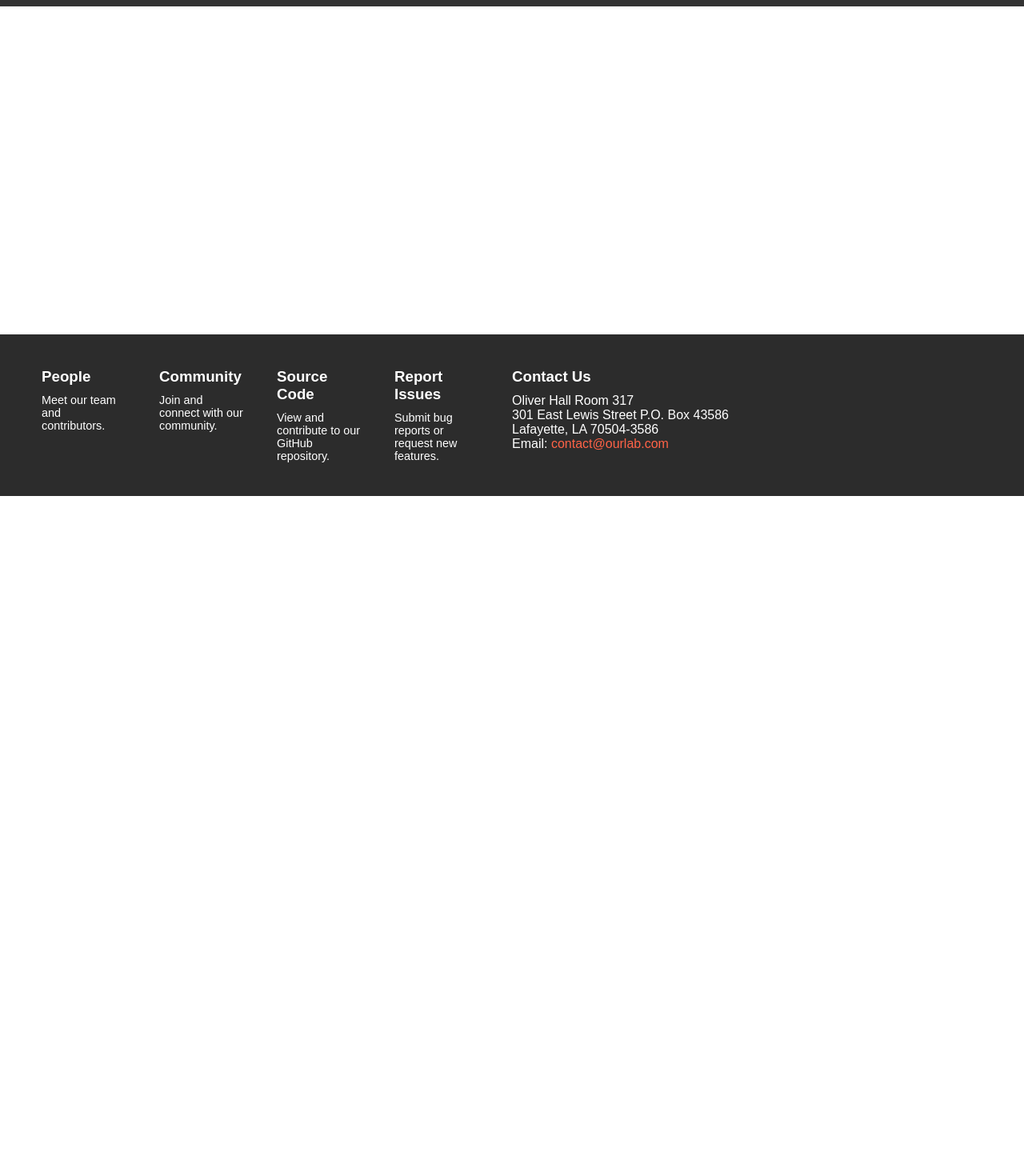
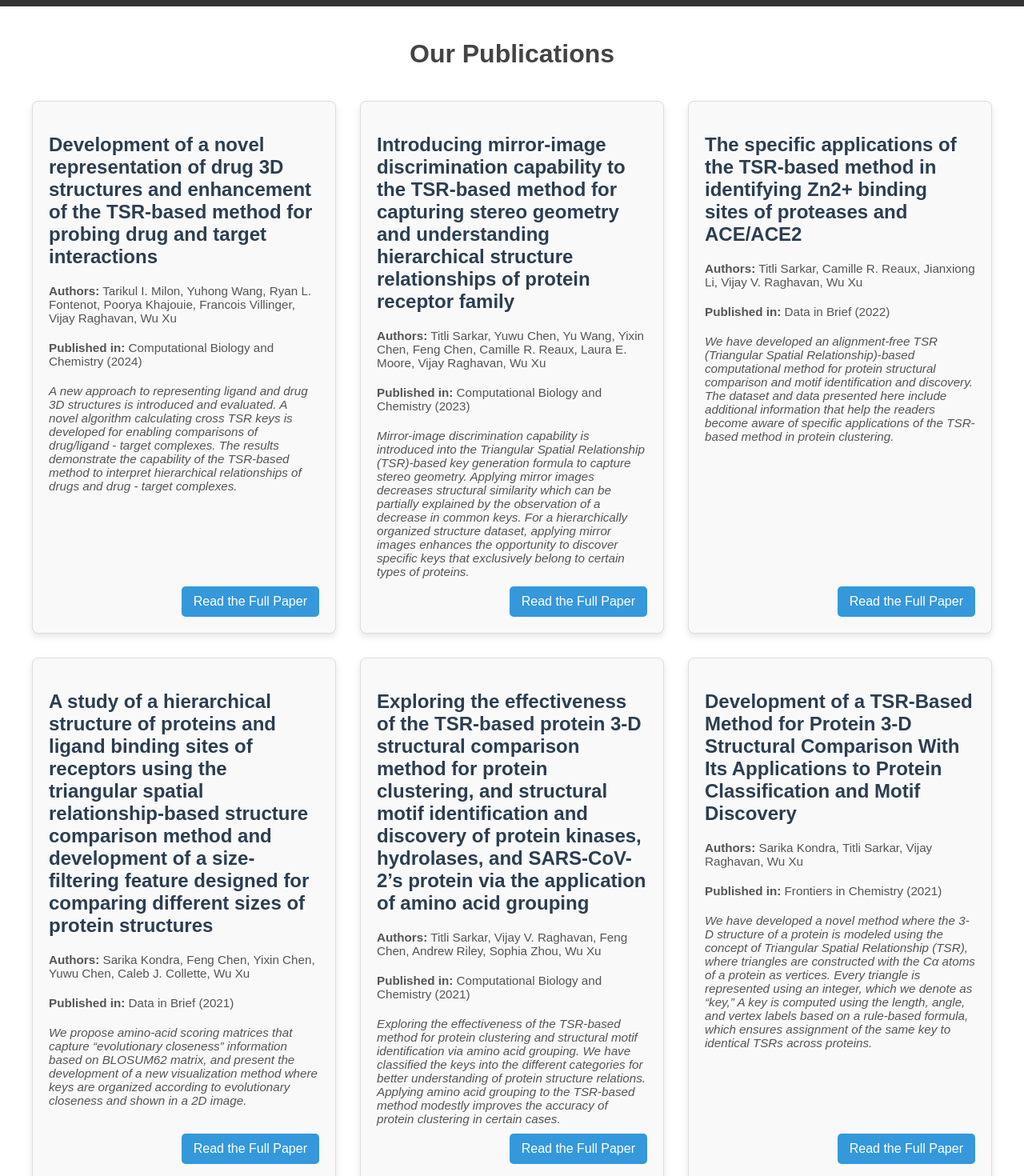
Before and after one commit to pooryakhajouie/TSR-WEB, a React (Create React App) app: page /publications in a window 1280 px wide. Shown: the part 180-1650 px from the top of the page at 80% size. Before the commit the page ends 800 px from the top, so only its background shows below. Built offline with nearby package versions, Linux system fonts and the light colour scheme.

Commit message:
Lab members

```diff
--- a/src/App.js
+++ b/src/App.js
@@ -15,7 +15,9 @@ import Sourcecode from './footer/SourceCode';
 import Problems from './footer/Problems';
 import Home from './components/Home'
 import ContactUs from './components/ContactUs';
+import Publications from './components/Publications';
 import './App.css';
+import ScrollToTop from './components/ScrollToTop';
 
 const App = () => {
   const [setActiveTab] = useState('tsr');
@@ -25,8 +27,10 @@ const App = () => {
       <div className="app-container">
         <Header setActiveTab={setActiveTab} />
         <div className="content">
+          <ScrollToTop />
           <Routes>
             <Route path="/" element={<Home />} />
+            <Route path="/publications" element={<Publications />} />
             <Route path="/contact" element={<ContactUs />} />
             <Route path="/people" element={<People />} />
             <Route path="/community" element={<Community />} />
--- a/src/components/Home.js
+++ b/src/components/Home.js
@@ -91,7 +91,7 @@ const Home = () => {
             </p>
             <a href="https://www.sciencedirect.com/science/article/pii/S1476927123000154" className="publication-link" target="_blank" rel="noopener noreferrer">Read More</a>
           </div>
-          <NavLink to="/contact" className="cta-button">See All Publications</NavLink>
+          <NavLink to="/publications" className="cta-button">See All Publications</NavLink>
         </div>
       </section>
 
--- /dev/null
+++ b/src/components/Publications.css
@@ -0,0 +1,93 @@
+/* Basic page styling */
+.publications-page {
+    padding: 20px;
+    max-width: 1200px;
+    margin: auto;
+    font-family: Arial, sans-serif;
+    color: #333;
+  }
+
+  .publication-heading {
+    text-align: center;
+    margin-bottom: 40px;
+    color: #444;
+  }
+
+  /* Grid for publications list */
+  .publications-page-list {
+    display: grid;
+    grid-template-columns: repeat(auto-fit, minmax(300px, 1fr));
+    gap: 30px;
+  }
+
+  /* Individual publication card styling */
+  .publication-page-card {
+    background-color: #f9f9f9;
+    border: 1px solid #ddd;
+    border-radius: 8px;
+    padding: 20px;
+    box-shadow: 0 4px 8px rgba(0, 0, 0, 0.1);
+    transition: transform 0.2s, box-shadow 0.2s;
+    display: flex;
+    flex-direction: column;
+    justify-content: space-between;
+  }
+
+  .publication-page-card:hover {
+    transform: translateY(-5px);
+    box-shadow: 0 8px 16px rgba(0, 0, 0, 0.2);
+  }
+
+  /* Paper title */
+  .publication-page-card h2 {
+    font-size: 1.5rem;
+    margin-bottom: 10px;
+    color: #2c3e50;
+  }
+
+  /* Author and publication details */
+  .publication-page-card p {
+    margin: 10px 0;
+    font-size: 0.95rem;
+    color: #555;
+  }
+
+  .abstract {
+    font-style: italic;
+    color: #777;
+  }
+
+  /* Link to the publication */
+  .publication-page-link {
+    align-self: flex-end;
+    margin-top: auto;
+    padding: 10px 15px;
+    background-color: #3498db;
+    color: white;
+    text-decoration: none;
+    border-radius: 5px;
+    transition: background-color 0.3s;
+  }
+
+  .publication-page-link:hover {
+    background-color: #2980b9;
+  }
+
+  /* Responsive adjustments */
+  @media (max-width: 768px) {
+    .publications-page {
+      padding: 10px;
+    }
+
+    .publication-card {
+      padding: 15px;
+    }
+
+    .publication-card h2 {
+      font-size: 1.3rem;
+    }
+
+    .publication-link {
+      padding: 8px 12px;
+    }
+  }
--- /dev/null
+++ b/src/components/Publications.js
@@ -0,0 +1,76 @@
+import React from 'react';
+import './Publications.css';
+
+const publicationsData = [
+  {
+    title: 'Development of a novel representation of drug 3D structures and enhancement of the TSR-based method for probing drug and target interactions',
+    authors: 'Tarikul I. Milon, Yuhong Wang, Ryan L. Fontenot, Poorya Khajouie, Francois Villinger, Vijay Raghavan, Wu Xu',
+    conference: 'Computational Biology and Chemistry',
+    year: 2024,
+    abstract: 'A new approach to representing ligand and drug 3D structures is introduced and evaluated. A novel algorithm calculating cross TSR keys is developed for enabling comparisons of drug/ligand - target complexes. The results demonstrate the capability of the TSR-based method to interpret hierarchical relationships of drugs and drug - target complexes.',
+    link: 'https://doi.org/10.1016/j.compbiolchem.2024.108117',
+  },
+  {
+    title: 'Introducing mirror-image discrimination capability to the TSR-based method for capturing stereo geometry and understanding hierarchical structure relationships of protein receptor family',
+    authors: 'Titli Sarkar, Yuwu Chen, Yu Wang, Yixin Chen, Feng Chen, Camille R. Reaux, Laura E. Moore, Vijay Raghavan, Wu Xu',
+    conference: 'Computational Biology and Chemistry',
+    year: 2023,
+    abstract: 'Mirror-image discrimination capability is introduced into the Triangular Spatial Relationship (TSR)-based key generation formula to capture stereo geometry. Applying mirror images decreases structural similarity which can be partially explained by the observation of a decrease in common keys. For a hierarchically organized structure dataset, applying mirror images enhances the opportunity to discover specific keys that exclusively belong to certain types of proteins.',
+    link: 'https://doi.org/10.1016/j.compbiolchem.2023.107824',
+  },
+  {
+    title: 'The specific applications of the TSR-based method in identifying Zn2+ binding sites of proteases and ACE/ACE2',
+    authors: 'Titli Sarkar, Camille R. Reaux, Jianxiong Li, Vijay V. Raghavan, Wu Xu',
+    conference: 'Data in Brief',
+    year: 2022,
+    abstract: 'We have developed an alignment-free TSR (Triangular Spatial Relationship)-based computational method for protein structural comparison and motif identification and discovery. The dataset and data presented here include additional information that help the readers become aware of specific applications of the TSR-based method in protein clustering.',
+    link: 'https://doi.org/10.1016/j.dib.2022.108629',
+  },
+  {
+    title: 'A study of a hierarchical structure of proteins and ligand binding sites of receptors using the triangular spatial relationship-based structure comparison method and development of a size-filtering feature designed for comparing different sizes of protein structures',
+    authors: 'Sarika Kondra, Feng Chen, Yixin Chen, Yuwu Chen, Caleb J. Collette, Wu Xu',
+    conference: 'Data in Brief',
+    year: 2021,
+    abstract: 'We propose amino-acid scoring matrices that capture “evolutionary closeness” information based on BLOSUM62 matrix, and present the development of a new visualization method where keys are organized according to evolutionary closeness and shown in a 2D image.',
+    link: 'https://doi.org/10.1002/prot.26215',
+  },
+  {
+    title: 'Exploring the effectiveness of the TSR-based protein 3-D structural comparison method for protein clustering, and structural motif identification and discovery of protein kinases, hydrolases, and SARS-CoV-2’s protein via the application of amino acid grouping',
+    authors: 'Titli Sarkar, Vijay V. Raghavan, Feng Chen, Andrew Riley, Sophia Zhou, Wu Xu',
+    conference: 'Computational Biology and Chemistry',
+    year: 2021,
+    abstract: 'Exploring the effectiveness of the TSR-based method for protein clustering and structural motif identification via amino acid grouping. We have classified the keys into the different categories for better understanding of protein structure relations. Applying amino acid grouping to the TSR-based method modestly improves the accuracy of protein clustering in certain cases.',
+    link: 'https://doi.org/10.1016/j.compbiolchem.2021.107479',
+  },
+  {
+    title: 'Development of a TSR-Based Method for Protein 3-D Structural Comparison With Its Applications to Protein Classification and Motif Discovery',
+    authors: 'Sarika Kondra, Titli Sarkar, Vijay Raghavan, Wu Xu',
+    conference: 'Frontiers in Chemistry',
+    year: 2021,
+    abstract: 'We have developed a novel method where the 3-D structure of a protein is modeled using the concept of Triangular Spatial Relationship (TSR), where triangles are constructed with the Cα atoms of a protein as vertices. Every triangle is represented using an integer, which we denote as “key,” A key is computed using the length, angle, and vertex labels based on a rule-based formula, which ensures assignment of the same key to identical TSRs across proteins.',
+    link: 'https://doi.org/10.3389/fchem.2020.602291',
+  }
+];
+
+const Publications = () => {
+  return (
+    <div className="publications-page">
+      <h1 className='publication-heading'>Our Publications</h1>
+      <div className="publications-page-list">
+        {publicationsData.map((publication, index) => (
+          <div className="publication-page-card" key={index}>
+            <h2>{publication.title}</h2>
+            <p><strong>Authors:</strong> {publication.authors}</p>
+            <p><strong>Published in:</strong> {publication.conference} ({publication.year})</p>
+            <p className="abstract">{publication.abstract}</p>
+            <a href={publication.link} target="_blank" rel="noopener noreferrer" className="publication-page-link">
+              Read the Full Paper
+            </a>
+          </div>
+        ))}
+      </div>
+    </div>
+  );
+};
+
+export default Publications;
--- /dev/null
+++ b/src/components/ScrollToTop.js
@@ -0,0 +1,14 @@
+import { useEffect } from 'react';
+import { useLocation } from 'react-router-dom';
+
+const ScrollToTop = () => {
+  const { pathname } = useLocation();
+
+  useEffect(() => {
+    window.scrollTo(0, 0); // Scroll to the top of the page
+  }, [pathname]); // This effect runs every time the path changes
+
+  return null;
+};
+
+export default ScrollToTop;
--- a/src/footer/People.js
+++ b/src/footer/People.js
@@ -43,7 +43,7 @@ const peopleData = [
 const People = () => {
   return (
     <div className="people-page">
-      <h1>Our Team</h1>
+      <h1 className="people-heading">Our Team</h1>
       <div className="people-list">
         {peopleData.map((person, index) => (
           <div className="person" key={index}>
```
